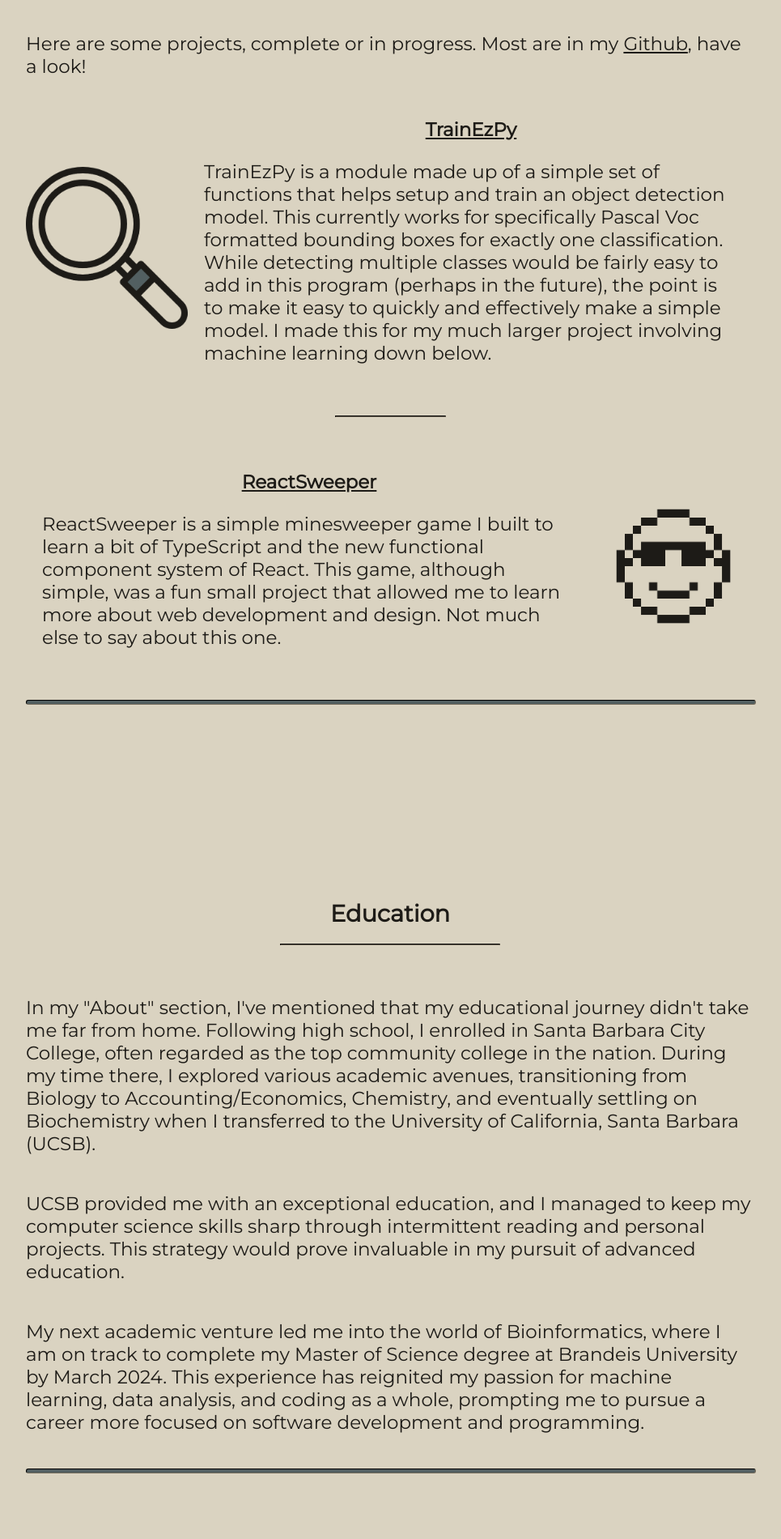
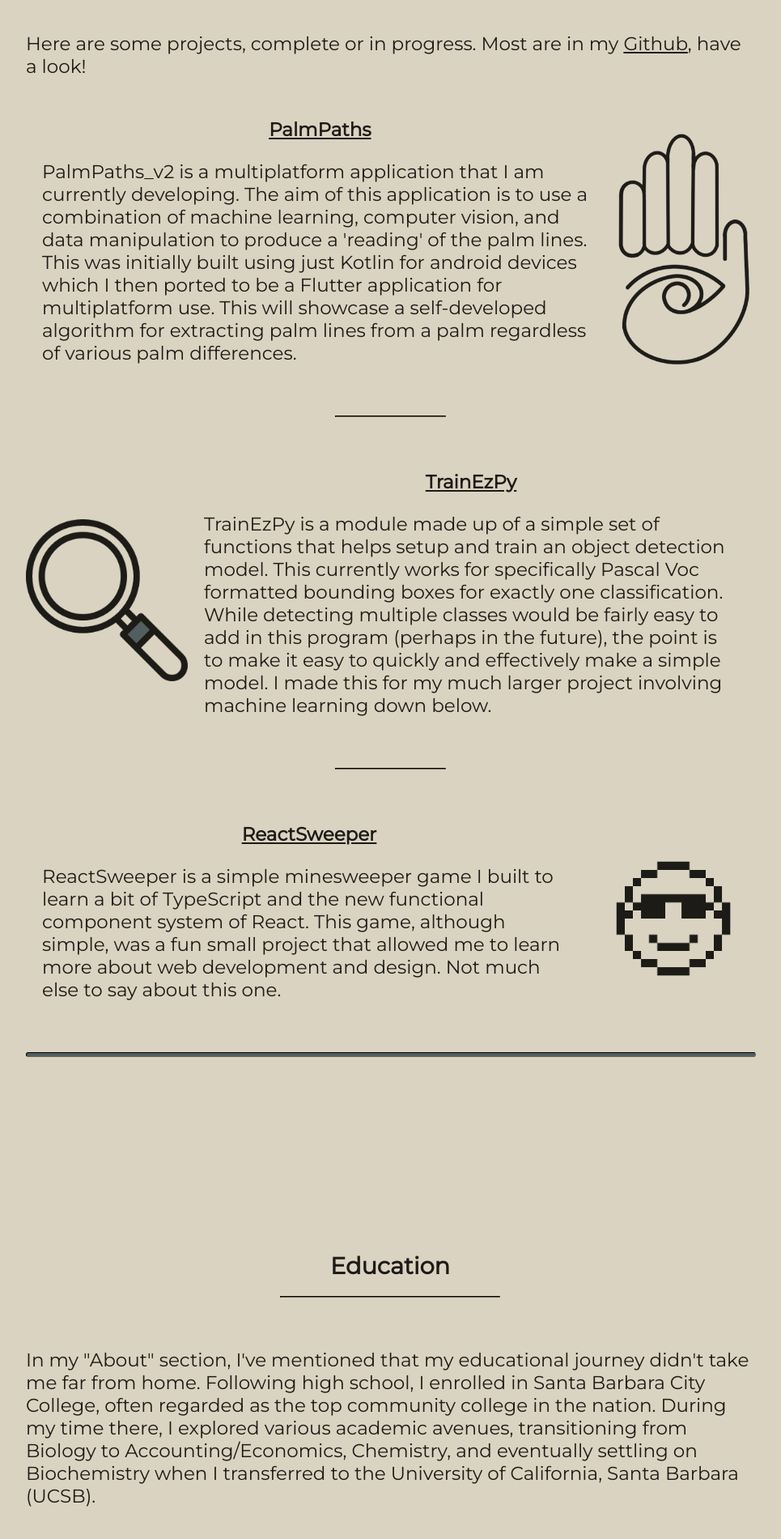
Before and after one commit to aoroudjev/portfolio_site, a plain HTML site: page index.html in a window 1280 px wide. Shown: the part 2920-4820 px from the top of the page at 81% size, without its empty margins (233-1198 px from the left). Drawn offline with nearby package versions, Linux system fonts and the light colour scheme.

Commit message:
Add PalmPaths project section

```diff
--- a/index.html
+++ b/index.html
@@ -47,6 +47,7 @@
                     'swimmer.',
                     'team player.',
                     'designer.',
+                    'data analyst.',
                     '....'
                 ],
                 typeSpeed: 80,
@@ -139,6 +140,21 @@
         <p> Here are some projects, complete or in progress. Most are in my <a href="https://github.com/aoroudjev">Github</a>,
             have a look!</p>
         <div class="content-group">
+            <div class="content">
+                <h2><a href="https://github.com/aoroudjev/PalmPaths_v2">PalmPaths</a></h2>
+                <p>
+                    PalmPaths_v2 is a multiplatform application that I am currently developing. The aim of this
+                    application is to use a combination of machine learning, computer vision, and data manipulation to
+                    produce a 'reading' of the palm lines. This was initially built using just Kotlin for android
+                    devices which I then ported to be a Flutter application for multiplatform use. This will showcase a
+                    self-developed algorithm for extracting palm lines from a palm regardless of various palm
+                    differences.
+                </p>
+            </div>
+            <img class="project-img" width=200rem height=300rem src="Images/palmpaths_logo.png" alt="">
+        </div>
+        <hr style="width: 15%">
+        <div class="content-group">
             <img class="project-img" width=200rem height=200rem src="Images/mag_glass.png" alt="TrainEzPy">
             <div class="content">
                 <h2><a href="https://github.com/aoroudjev/TrainEzPy">TrainEzPy</a></h2>
@@ -161,8 +177,9 @@
                     allowed me to learn more about web development and design. Not much else to say about this one.
                 </p>
             </div>
-            <img class="project-img" width=200rem height=200rem src="Images/sweeper_face.png">
+            <img class="project-img" width=200rem height=200rem src="Images/sweeper_face.png" alt="ReactSweeper">
         </div>
+
         <hr class="section-sep">
     </div>
     <!-- Education -->
@@ -182,10 +199,9 @@
             advanced education.
         </p>
         <p>
-            My next academic venture led me into the world of Bioinformatics, where I am on track to complete my Master
-            of Science degree at Brandeis University by March 2024. This experience has reignited my passion for machine
-            learning, data analysis, and coding as a whole, prompting me to pursue a career more focused on software
-            development and programming.
+            My next academic venture led me into the world of Bioinformatics. I graduated top of the class with my Master
+            of Science degree at Brandeis University in March 2024. This experience has reignited my passion for machine
+            learning, data analysis, and coding as a whole, prompting me to pursue a career more focused on programming.
         </p>
 
         <hr class="section-sep">
```
Also changed, not shown: Images/palmpaths_logo.png (added).
